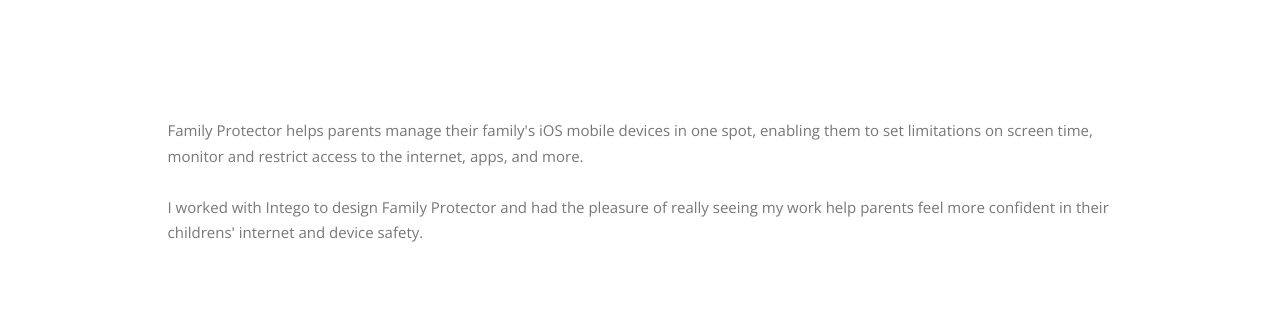
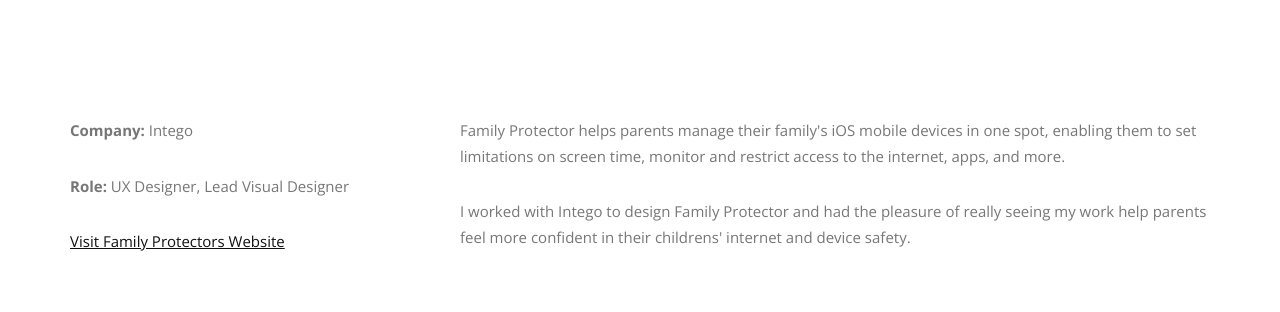
Before and after one commit to aleaabrams/portfolio2017, a plain HTML site: page fampro.html in a window 1280 px wide. Shown: the part 622-934 px from the top of the page. Drawn offline with nearby package versions, Linux system fonts and the light colour scheme; some packages are replaced by stand-ins of ours.

Commit message:
added images and fampro

```diff
--- a/fampro.html
+++ b/fampro.html
@@ -2,7 +2,7 @@
 <html>
 
 <head>
-    <title>Abrams | GigJam Onboarding</title>
+    <title>Abrams | Family Protector</title>
     <meta name="description" content="">
     <meta name="keywords" content="">
     <meta charset="utf-8">
@@ -36,7 +36,7 @@
     <div class="page" id="top">
 
     <!-- Home Section -->
-    <section class="home-section bg-dark-alfa-30 fixed-height-small" data-background="images/hero/FamProHero" id="home">
+    <section class="home-section bg-dark-alfa-30 fixed-height-small" data-background="images/hero/FamProHero.png" id="home">
         <div class="js-height-parent container">
 
             <!-- Hero Content -->
@@ -89,6 +89,68 @@
     <!-- Section -->
     <section class="page-section">
         <div class="container relative">
+
+
+
+
+            <div class="section-text mb-60 mb-sm-40">
+                <div class="row">
+
+                    <div class="col-md-4 mb-sm-50 mb-xs-30">
+
+                        <!-- Project Detail -->
+                        <div class="work-detail">
+                            <div >
+                                <p>
+                                    <strong>Company:</strong>
+                                    Intego
+                                </p>
+                                <p>
+                                    <strong>Role:</strong>
+                                    UX Designer, Lead Visual Designer
+                                </p>
+                                <p>
+                                    <!-- <strong>Online:</strong> -->
+                                    <a href="https://www.intego.com/family-protector" target="_blank">Visit Family Protectors Website</a>
+                                </p>
+                            </div>
+                        </div>
+                        <!-- End Project Detail -->
+
+                    </div>
+
+
+                    <div class="col-md-8 mb-sm-50 mb-xs-30">
+
+                           <!-- Project Detail -->
+                           <div class="work-detail">
+                               <div >
+                                   <p>
+                                    Family Protector helps parents manage their family's iOS mobile devices in one spot, enabling them to set limitations on screen time, monitor and restrict access to the internet, apps, and more.
+                                   </p>
+                                   <p>
+                                        I worked with Intego to design Family Protector and had the pleasure of really seeing my work help parents feel more confident in their childrens' internet and device safety.
+                                    </p>
+                               </div>
+                           </div>
+                           <!-- End Project Detail -->
+
+                       </div>
+
+
+                    <!-- <div class="col-md-8 col-sm-6 mb-sm-50 mb-xs-30">
+                        <p>Family Protector helps parents manage their family's iOS mobile devices in one spot, enabling them to set limitations on screen time, monitor and restrict access to the internet, apps, and more.
+                            </p>
+                        <br><br>
+                        I worked with Intego to design Family Protector and had the pleasure of really seeing my work help parents feel more confident in their childrens' internet and device safety.
+                    </div> -->
+                </div>
+            </div>
+
+
+
+
+
 
             <!-- Intro Text -->
             <div class="row mb-70 mb-xs-30">
```
Also changed, not shown: 1 other file.
